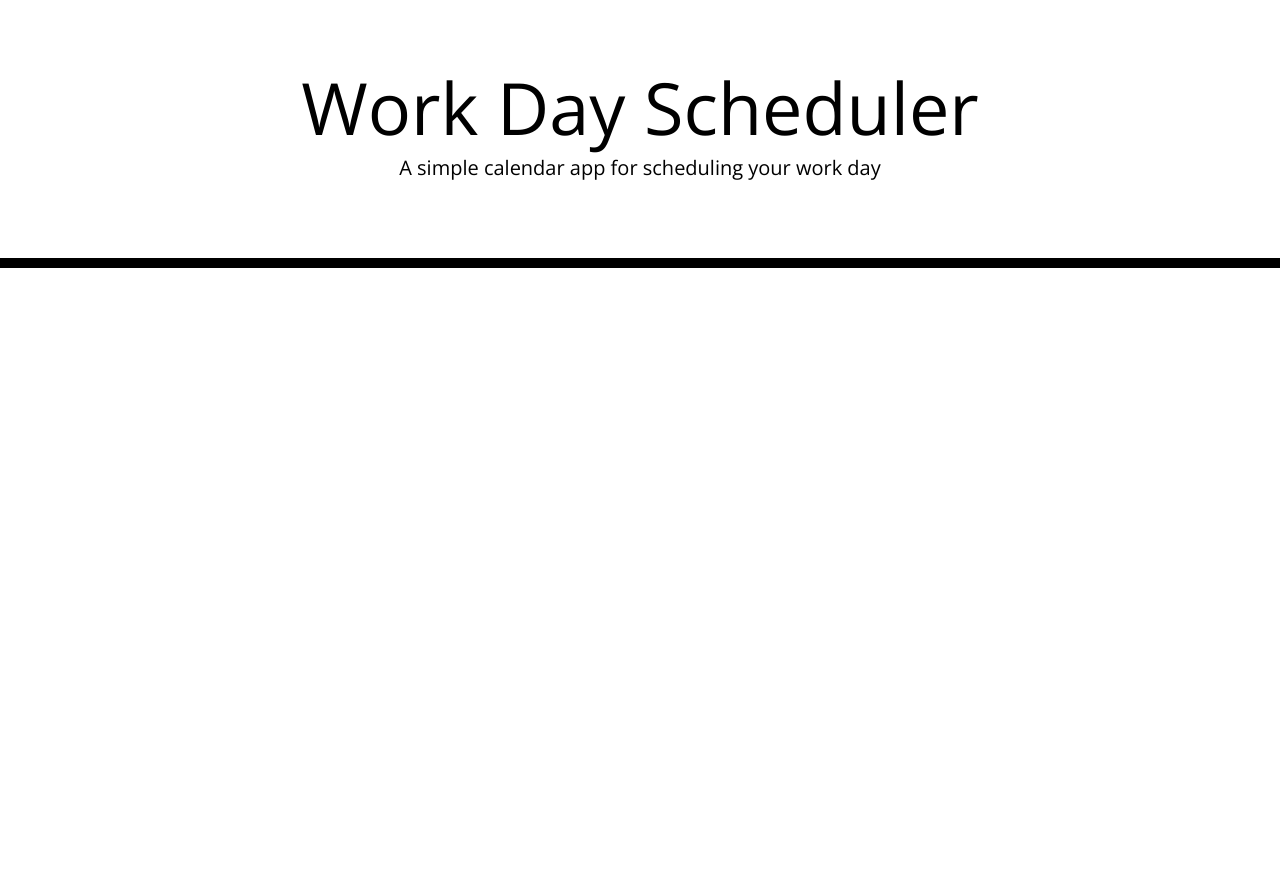
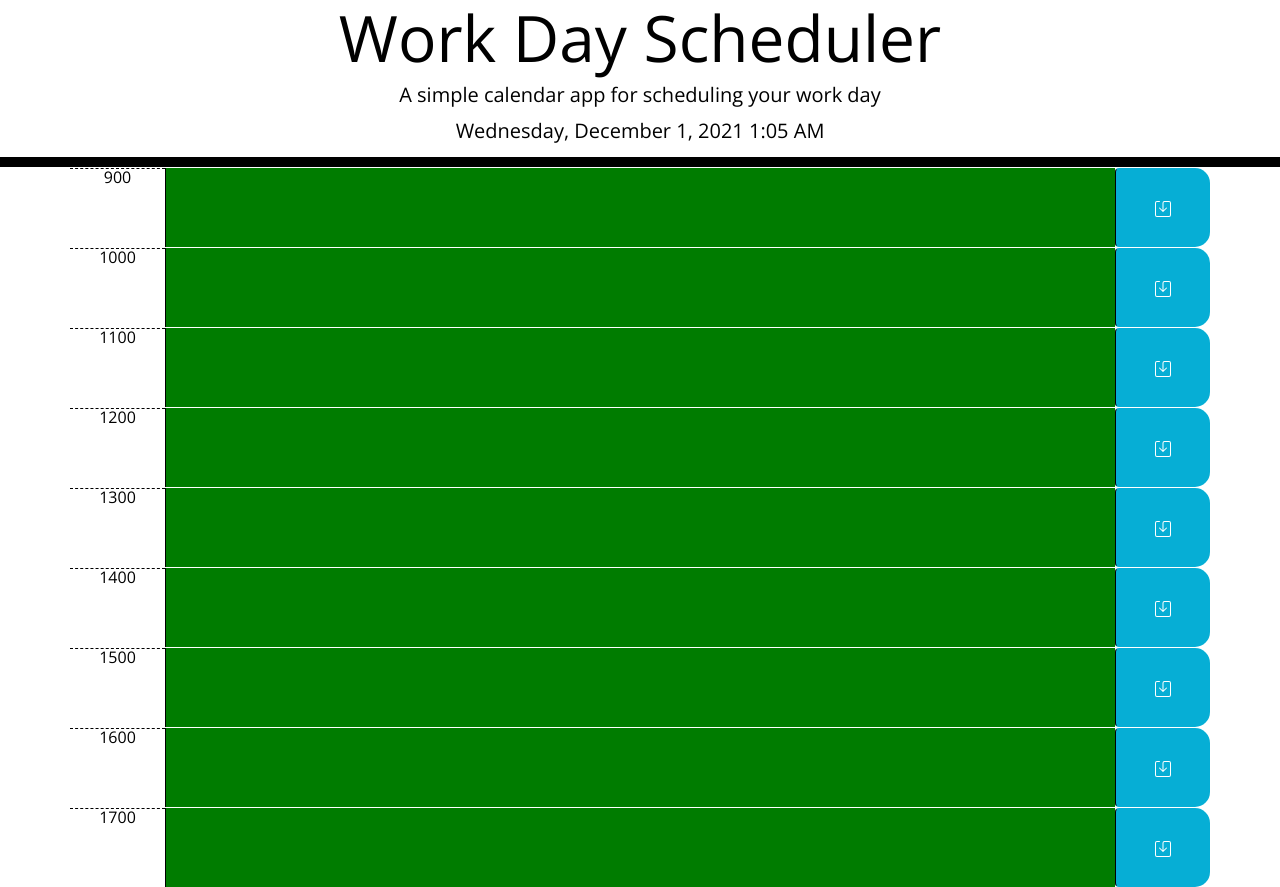
Before and after one commit to dcrlsn/day-planner, a plain HTML site: page index.html in a window 1280 px wide. Before the commit the page ends 800 px from the top, so only its background shows below. Drawn offline with nearby package versions, Linux system fonts and the light colour scheme.

Commit message:
mostly working

```diff
--- a/assets/css/style.css
+++ b/assets/css/style.css
@@ -43,17 +43,17 @@ textarea {
 }
 
 .past {
-  background-color: #d3d3d3;
+  background-color: #333;
   color: white;
 }
 
 .present {
-  background-color: #ff6961;
+  background-color: #ec342a;
   color: white;
 }
 
 .future {
-  background-color: #77dd77;
+  background-color: #007c00;
   color: white;
 }
 
--- a/assets/js/script.js
+++ b/assets/js/script.js
@@ -0,0 +1,40 @@
+var hour = moment().hour();
+
+//Creates section and populates the section with text blocks labelled by the hour with a save button.
+function createTimeblocks() {
+  var color;
+  var content;
+  for (i = 0; i < 9; i++) {
+    console.log(i + 9)
+    console.log(hour)
+    if (i + 9 < hour) {
+      console.log(i + 9)
+      color = `past`;
+    } else if (i + 9 > hour) {
+      console.log(i + 9)
+      color = `future`;
+    } else color = `present`
+    if (localStorage.getItem(i + 9 + "00")) {
+      content = localStorage.getItem(i + 9 + "00")
+    } else content = ""
+    $(".container").append(`<section class="row time-block">
+    <div class="col col-md-1 hour">${i + 9}00</div>
+    <textarea class="col col-md-10 description ${color}">${content}</textarea>
+    <button class="col col-md-1 btn saveBtn"><svg xmlns="http://www.w3.org/2000/svg" width="16" height="16" fill="currentColor" class="bi bi-save" viewBox="0 0 16 16">
+    <path d="M2 1a1 1 0 0 0-1 1v12a1 1 0 0 0 1 1h12a1 1 0 0 0 1-1V2a1 1 0 0 0-1-1H9.5a1 1 0 0 0-1 1v7.293l2.646-2.647a.5.5 0 0 1 .708.708l-3.5 3.5a.5.5 0 0 1-.708 0l-3.5-3.5a.5.5 0 1 1 .708-.708L7.5 9.293V2a2 2 0 0 1 2-2H14a2 2 0 0 1 2 2v12a2 2 0 0 1-2 2H2a2 2 0 0 1-2-2V2a2 2 0 0 1 2-2h2.5a.5.5 0 0 1 0 1H2z"/>
+  </svg></button>
+  </section>`);
+  }
+}
+
+//runs above function and sets date and time of the paragraph with current date
+createTimeblocks()
+$('#currentDay').text(moment().format('LLLL'));
+
+//adds save functionality to button
+$(".time-block").on('click', '.saveBtn', function () {
+  localStorage.setItem(
+    $(this).parent().eq(0).text().trim(),
+    $(this).siblings('.description').val()
+  );
+});
--- a/index.html
+++ b/index.html
@@ -5,7 +5,7 @@
   <meta charset="UTF-8" />
   <meta name="viewport" content="width=device-width, initial-scale=1.0" />
   <meta http-equiv="X-UA-Compatible" content="ie=edge" />
-  <link rel="stylesheet" href="https://stackpath.bootstrapcdn.com/bootstrap/4.3.1/css/bootstrap.min.css" />
+  <link rel="stylesheet" href="https://cdn.jsdelivr.net/npm/bootstrap@5.1.3/dist/css/bootstrap.min.css" />
   <link rel="stylesheet" href="https://use.fontawesome.com/releases/v5.8.1/css/all.css"
     integrity="sha384-50oBUHEmvpQ+1lW4y57PTFmhCaXp0ML5d60M1M7uH2+nqUivzIebhndOJK28anvf" crossorigin="anonymous" />
   <link href="https://fonts.googleapis.com/css?family=Open+Sans&display=swap" rel="stylesheet" />
```
